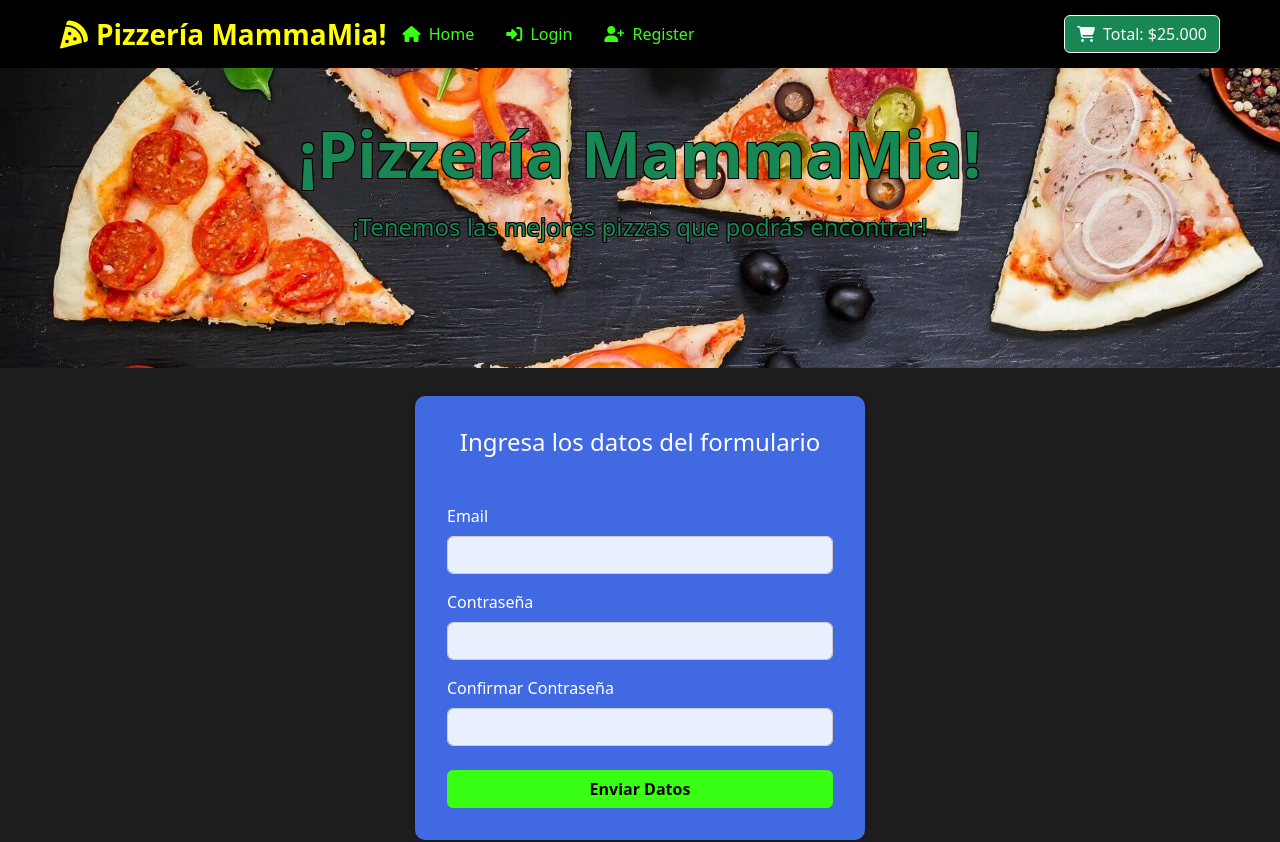
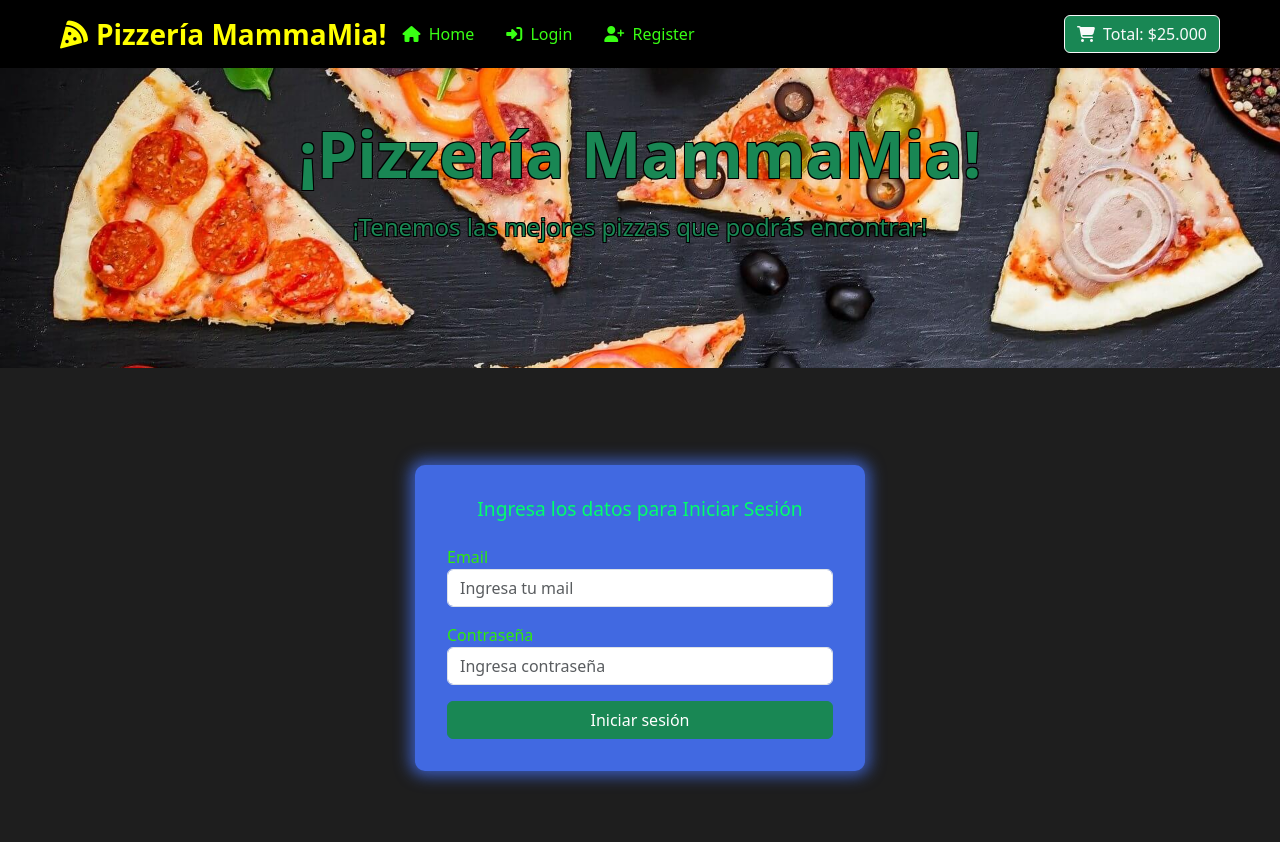
Before and after one commit to DiegoDeveloper7/Pizza-App-React, a React (Vite) app: page / in a window 1280 px wide. Shown: the top 842 px of the page. Built offline with nearby package versions, Linux system fonts and the light colour scheme.

Commit message:
13vo creacion componente Login d2

```diff
--- a/src/App.jsx
+++ b/src/App.jsx
@@ -4,6 +4,7 @@ import { Home } from './components/Home';
 import { Footer } from './components/Footer';
 
 import { Register } from './components/Register';
+import { Login } from './components/Login';
 
 function App() {
 
@@ -13,7 +14,8 @@ function App() {
     <Header />
      <main>
       {/* <Home /> */}
-      <Register/>
+      {/* <Register/>*/}
+          <Login/>
       </main>
     <Footer />
   </div>
--- a/src/assets/estilos/estilos.css
+++ b/src/assets/estilos/estilos.css
@@ -1,4 +1,5 @@
-/* estilos.css */
+/* BLOQUE ESTILOS DE LA PAGINA */
+
 html, body {
   height: 100%;
   margin: 0;
@@ -54,9 +55,9 @@ main {
   min-height: 300px; /* puedes ajustar este valor */
 }
 
-/* BLOQUE DEL LAS CARD */
+/*** BLOQUE DEL LAS CARD ***/
 
-/* 🔷 Imagen fija y recortada */
+/* Imagen fija y recortada */
 .card-img-top {
   width: 100%;
   height: 300px;
@@ -66,7 +67,7 @@ main {
   border-radius: 0.5rem 0.5rem 0 0;
 }
 
-/* 🔷 Contenido de la tarjeta con distribución vertical */
+/* Contenido de la tarjeta con distribución vertical */
 .card-body {
   display: flex;
   flex-direction: column;
@@ -86,11 +87,10 @@ main {
 }
 
 
-
+/*** BLOQUE DEL COMPONENTE REGISTER ***/
 
 /* Fondo azul rey al contenedor */
 .form-container {
-  -background-color: #4169E1; /* azul más claro compatible con gris oscuro */
   height: 500px;             /* altura fija más razonable */
   width: 100%;               /* ancho completo del contenedor */
   display: flex;
@@ -141,6 +141,40 @@ main {
 }
 
 
+/*** BLOQUE DEL COMPONENTE LOGIN ***/
+
+.form-container-login {
+  height: 500px;             /* altura fija más razonable */
+  width: 100%;               /* ancho completo del contenedor */
+  display: flex;
+  align-items: center;
+  justify-content: center;
+  flex-direction: column;
+  padding: 2rem;
+}
+
+.form-body-login  {
+  background-color:#4169E1; /* blanco translúcido suave */
+  padding: 2rem;
+  width: 100%;
+  max-width: 450px; /* control del ancho del formulario */
+  border-radius: 10px;
+  box-shadow: 0 0 15px 5px rgba(65, 105, 225, 0.8);
+  color: #2eea0c;
+}
+
+.form-body-login h2 {
+   font-size: 1.2rem;
+   color: #00ff6a;
+}
+
+.btn-hover:hover {
+  background-color: #00ff6a !important; /* verde fosforescente */
+  color: black !important;
+  transition: 0.3s;
+}
+
+
 
 
 
--- /dev/null
+++ b/src/components/Login.jsx
@@ -0,0 +1,74 @@
+import { useState } from "react";
+import Swal from "sweetalert2";
+
+
+export const Login = () => {
+  const [email, setEmail] = useState("");
+  const [password, setPassword] = useState("");
+
+  const handleSubmit = (e) => {
+    e.preventDefault();
+
+    // Validaciones
+    if (!email || !password) {
+      return Swal.fire({
+        icon: "error",
+        title: "Campos incompletos",
+        text: "Debes llenar todos los campos",
+      });
+    }
+
+    if (password.length < 6) {
+      return Swal.fire({
+        icon: "warning",
+        title: "Contraseña inválida",
+        text: "La contraseña debe tener al menos 6 caracteres",
+      });
+    }
+
+    // Si todo está correcto
+    Swal.fire({
+      icon: "success",
+      title: "Inicio de sesión exitoso",
+      text: "Bienvenido de vuelta",
+    });
+
+    // Limpiar campos
+    setEmail("");
+    setPassword("");
+  };
+
+  return (
+    <div className="form-container-login container py-5">  {/* form-container-login container clase para estilos propoios considerar para Register*/}
+
+      <form onSubmit={handleSubmit} className="mx-auto form-body-login">     {/* form-body-login modifica estilos particulares considerar para Register*/}
+         <h2 className="text-center mb-4">Ingresa los datos para Iniciar Sesión</h2>
+        <div className="mb-3">
+          <label>Email</label>
+          <input
+            type="email"
+            placeholder="Ingresa tu mail"
+            className="form-control"
+            value={email}
+            onChange={(e) => setEmail(e.target.value)}
+          />
+        </div>
+
+        <div className="mb-3">
+          <label>Contraseña</label>
+          <input
+            type="password"
+            placeholder="Ingresa contraseña"
+            className="form-control"
+            value={password}
+            onChange={(e) => setPassword(e.target.value)}
+          />
+        </div>
+
+        <button type="submit" className="btn btn-success w-100 btn-hover">
+          Iniciar sesión
+        </button>
+      </form>
+    </div>
+  );
+};
--- a/src/components/Register.jsx
+++ b/src/components/Register.jsx
@@ -49,6 +49,9 @@ if (!email || !password || !confirmPassword) {
     icon: 'success',
     title: '¡Registro exitoso!',
     text: 'Tus datos han sido enviados correctamente.',
+    confirmButtonColor: '#28a745', // verde fosforescente
+    background: '#1e3a8a',          // fondo azul rey
+    color: '#fff'                   // texto blanco
   });
 
 
```
